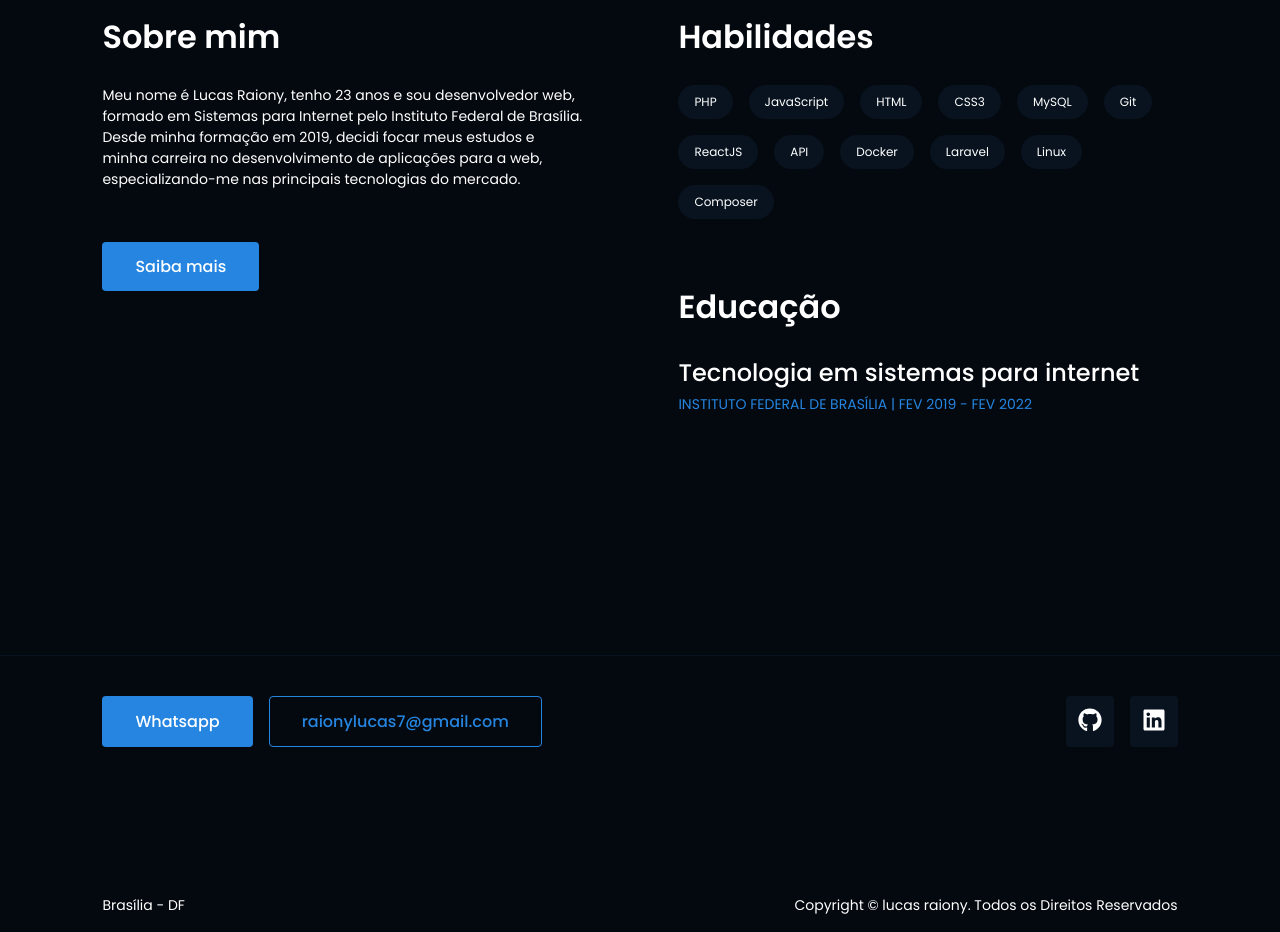
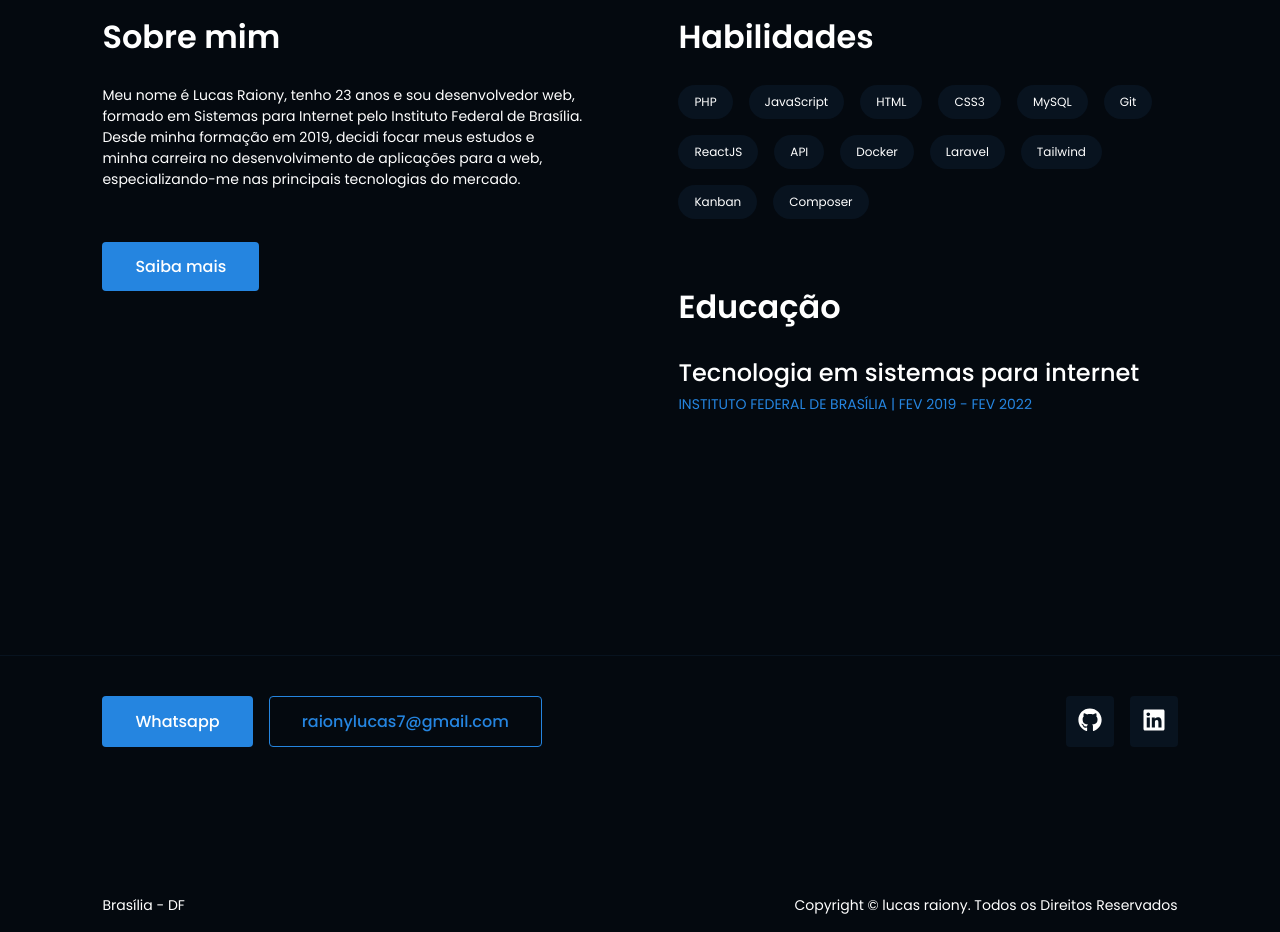
Before and after one commit to raionylucas/portfolio-react, a React (Vite) app: page / in a window 1280 px wide. Shown: the part 1020-1952 px from the top of the page. Built offline with nearby package versions, Linux system fonts and the light colour scheme.

Commit message:
alterando tags de habilidades

```diff
--- a/src/components/about/AboutMe.jsx
+++ b/src/components/about/AboutMe.jsx
@@ -32,7 +32,8 @@ function AboutMe() {
             <li className='about__right__skills__tags__item'>API</li>
             <li className='about__right__skills__tags__item'>Docker</li>
             <li className='about__right__skills__tags__item'>Laravel</li>
-            <li className='about__right__skills__tags__item'>Linux</li>
+            <li className='about__right__skills__tags__item'>Tailwind</li>
+            <li className='about__right__skills__tags__item'>Kanban</li>
             <li className='about__right__skills__tags__item'>Composer</li>
           </ul>
         </div>
```
